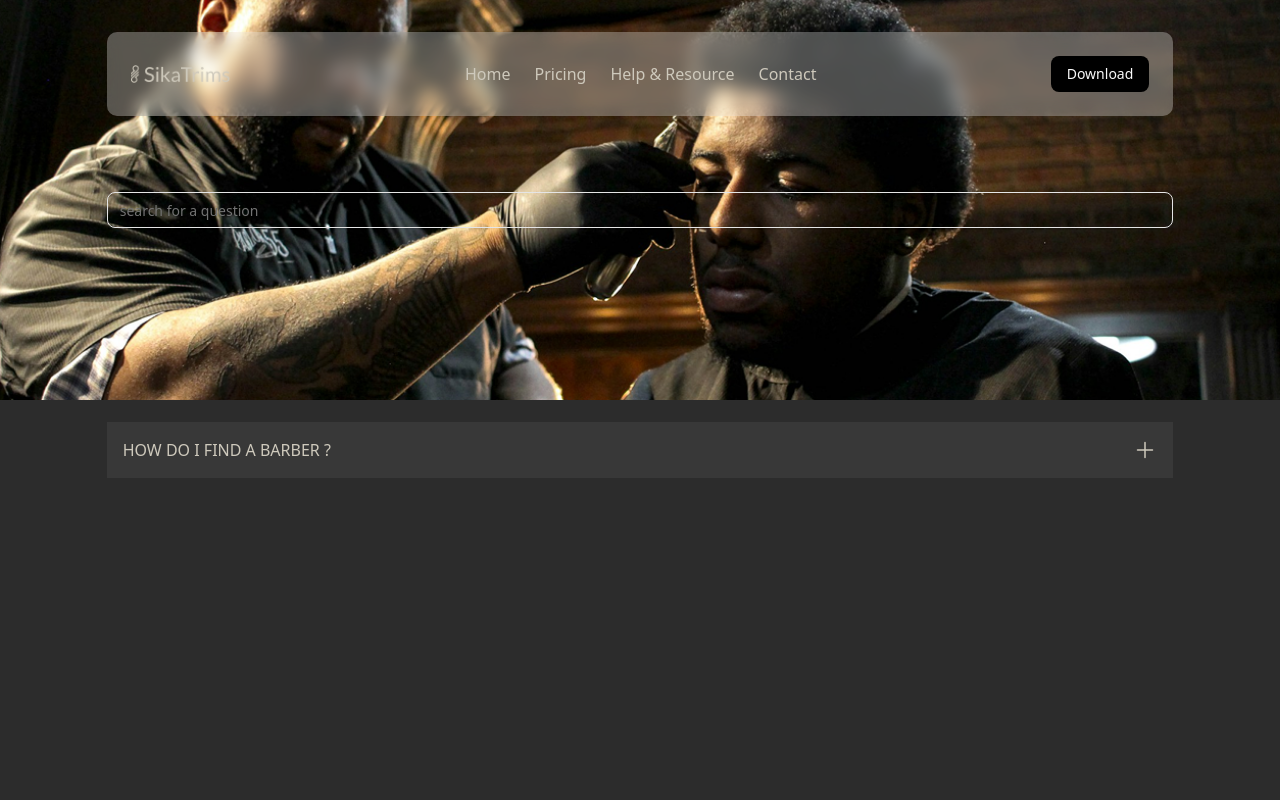
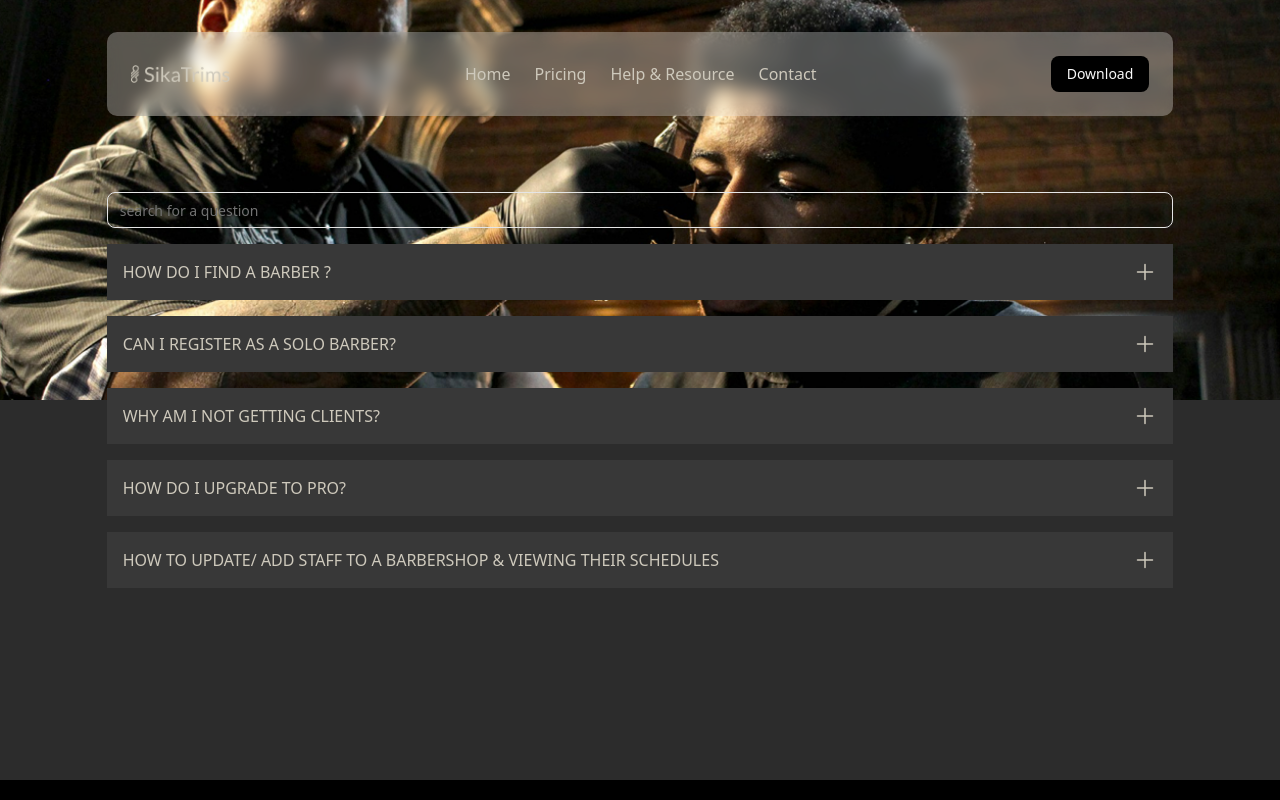
Before and after one commit to Ken12222/SikaTrims, a Next.js app: page /help-resource in a window 1280 px wide. Shown: the top 800 px of the page. Built offline with nearby package versions, Linux system fonts and the light colour scheme.

Commit message:
helpresource page fix

```diff
--- a/src/app/help-resource/page.jsx
+++ b/src/app/help-resource/page.jsx
@@ -6,33 +6,57 @@ import { Input } from "@/components/ui/input";
 import { useState } from "react";
 
 export default function HelpResource() {
-  const [openAccordion, setOpenAccordion] = useState(false);
+  const [openAccordion, setOpenAccordion] = useState(null);
 
-  function handleAccordion(e) {
-    e.preventDefault();
-    setOpenAccordion(!openAccordion);
-  }
+  // function handleAccordion(e) {
+  //   e.preventDefault();
+  //   setOpenAccordion(!openAccordion);
+  // }
+  console.log(openAccordion);
 
-  const helpContent = [
+  const helpContents = [
     {
-      heading: "",
+      heading: "HOW DO I FIND A BARBER ?",
+      solution: "This is how to find barbers",
+    },
+    {
+      heading: "CAN I REGISTER AS A SOLO BARBER?",
+      solution: "",
+    },
+    {
+      heading: "WHY AM I NOT GETTING CLIENTS?",
+      solution: "",
+    },
+    {
+      heading: "HOW DO I UPGRADE TO PRO?",
+      solution: "",
+    },
+    {
+      heading:
+        "HOW TO UPDATE/ ADD STAFF TO A BARBERSHOP & VIEWING THEIR SCHEDULES",
       solution: "",
     },
   ];
+
   return (
-    <section className="w-full h-screen flex py-48 justify-center">
+    <section className="w-full flex py-48 justify-center">
       <div className="absolute inset-0 -z-10 h-1/2">
         <Image src={contact} alt="" fill priority className="object-cover" />
       </div>
-      <div className="w-full *:text-[#CEC9BC] grid gap-16">
+      <div className="w-full *:text-[#CEC9BC] grid gap-4">
         <form action="">
           <Input placeholder="search for a question" type="text" />
         </form>
 
-        <div className="bg-[#383838] p-4 h-fit flex justify-between">
-          {openAccordion && openAccordion ? (
+        {helpContents &&
+          helpContents.map((h) => (
+            <div
+              key={h.heading}
+              className="bg-[#383838] p-4 h-fit flex justify-between"
+            >
+              {openAccordion && openAccordion === h.heading ? (
                 <>
-              <p>Full content here</p>
+                  <p>{h.solution}</p>
                   <svg
                     xmlns="http://www.w3.org/2000/svg"
                     fill="none"
@@ -40,7 +64,11 @@ export default function HelpResource() {
                     strokeWidth={1.5}
                     stroke="currentColor"
                     className="size-6"
-                onClick={(e) => handleAccordion(e)}
+                    onClick={() =>
+                      setOpenAccordion(
+                        openAccordion === h.heading ? null : h.heading
+                      )
+                    }
                   >
                     <path
                       strokeLinecap="round"
@@ -51,7 +79,7 @@ export default function HelpResource() {
                 </>
               ) : (
                 <>
-              <p>HOW DO I FIND A BARBER ?</p>
+                  <p>{h.heading}</p>
                   <svg
                     xmlns="http://www.w3.org/2000/svg"
                     fill="none"
@@ -59,7 +87,11 @@ export default function HelpResource() {
                     strokeWidth={1.5}
                     stroke="currentColor"
                     className="size-6"
-                onClick={(e) => handleAccordion(e)}
+                    onClick={() =>
+                      setOpenAccordion(
+                        openAccordion === h.heading ? null : h.heading
+                      )
+                    }
                   >
                     <path
                       strokeLinecap="round"
@@ -70,6 +102,7 @@ export default function HelpResource() {
                 </>
               )}
             </div>
+          ))}
       </div>
     </section>
   );
--- a/src/app/page.js
+++ b/src/app/page.js
@@ -1,3 +1,4 @@
+"use client";
 import HeroSection from "@/components/home/HeroSection";
 import HeroImage from "../../public/heroImage.jpeg";
 import AboutSection from "@/components/home/AboutSection";
--- a/src/components/home/AboutSection.jsx
+++ b/src/components/home/AboutSection.jsx
@@ -1,6 +1,6 @@
 "use client";
 
-const card1Content = [
+const cardContent = [
   {
     title: "Built for Barbers, Not Just Clients",
     text: "Everything you need to run and grow your chair or shop.",
@@ -13,8 +13,6 @@ const card1Content = [
     title: "Grow Your Brand",
     text: "Showcase your cuts, build loyalty, and attract new clients online.",
   },
-];
-const card2Content = [
   {
     title: "Add Your Own Services",
     text: "Customize the services you offer, from fades to beard trims, with your own pricing.",
@@ -30,9 +28,9 @@ const card2Content = [
 ];
 export default function AboutSection() {
   return (
-    <section className="grid md:grid-cols-3 *:bg-[#383838] gap-4 my-8 mx-auto *:flex *:flex-wrap *:max-w-sm *:items-center *:gap-x-4  *:p-6 text-[#CEC9BC] ">
-      <div>
-        <div className="bg-black p-4">
+    <section className="grid md:grid-cols-3 *:bg-[#383838] gap-4 my-8 mx-auto  *:items-center *:gap-x-4  *:p-6 text-[#CEC9BC] ">
+      <div className="[&_div]:w-fit">
+        <div className=" bg-black p-4">
           <svg
             xmlns="http://www.w3.org/2000/svg"
             fill="none"
@@ -48,8 +46,8 @@ export default function AboutSection() {
             />
           </svg>
         </div>
-        {card1Content &&
-          card1Content.map((card1) => (
+        {cardContent &&
+          cardContent.slice(0, 3).map((card1) => (
             <div key={card1.title} className="[&>p]:text-sm">
               <p className="mt-4">
                 <strong>{card1.title}</strong>
@@ -58,7 +56,7 @@ export default function AboutSection() {
             </div>
           ))}
       </div>
-      <div>
+      <div className="[&_div]:w-fit">
         <div className="bg-black p-4">
           <svg
             xmlns="http://www.w3.org/2000/svg"
@@ -75,8 +73,8 @@ export default function AboutSection() {
             />
           </svg>
         </div>
-        {card2Content &&
-          card2Content.map((card2) => (
+        {cardContent &&
+          cardContent.slice(3, 6).map((card2) => (
             <div key={card2.title} className="[&>p]:text-sm">
               <p className="mt-4">
                 <strong>{card2.title}</strong>
@@ -90,7 +88,7 @@ export default function AboutSection() {
           background:
             "linear-gradient(90deg, rgba(161, 157, 147, 0.5), rgba(206, 201, 188, 0.7))",
         }}
-        className="w-fit gap-4"
+        className="[&_div]:w-fit gap-4"
       >
         <div className="bg-black p-4">
           <svg
```
Lines whose indentation alone changed are shown as unchanged.
